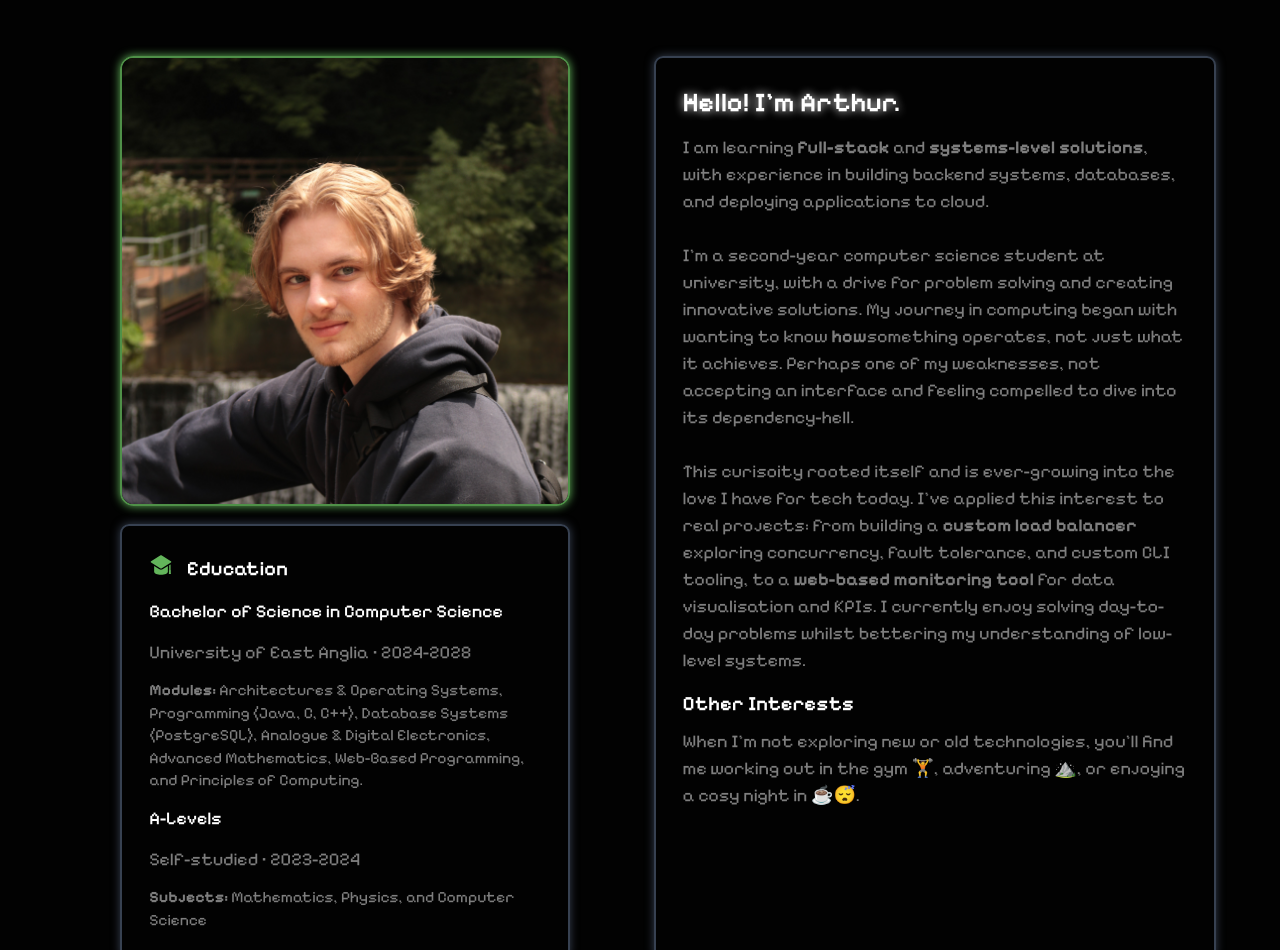
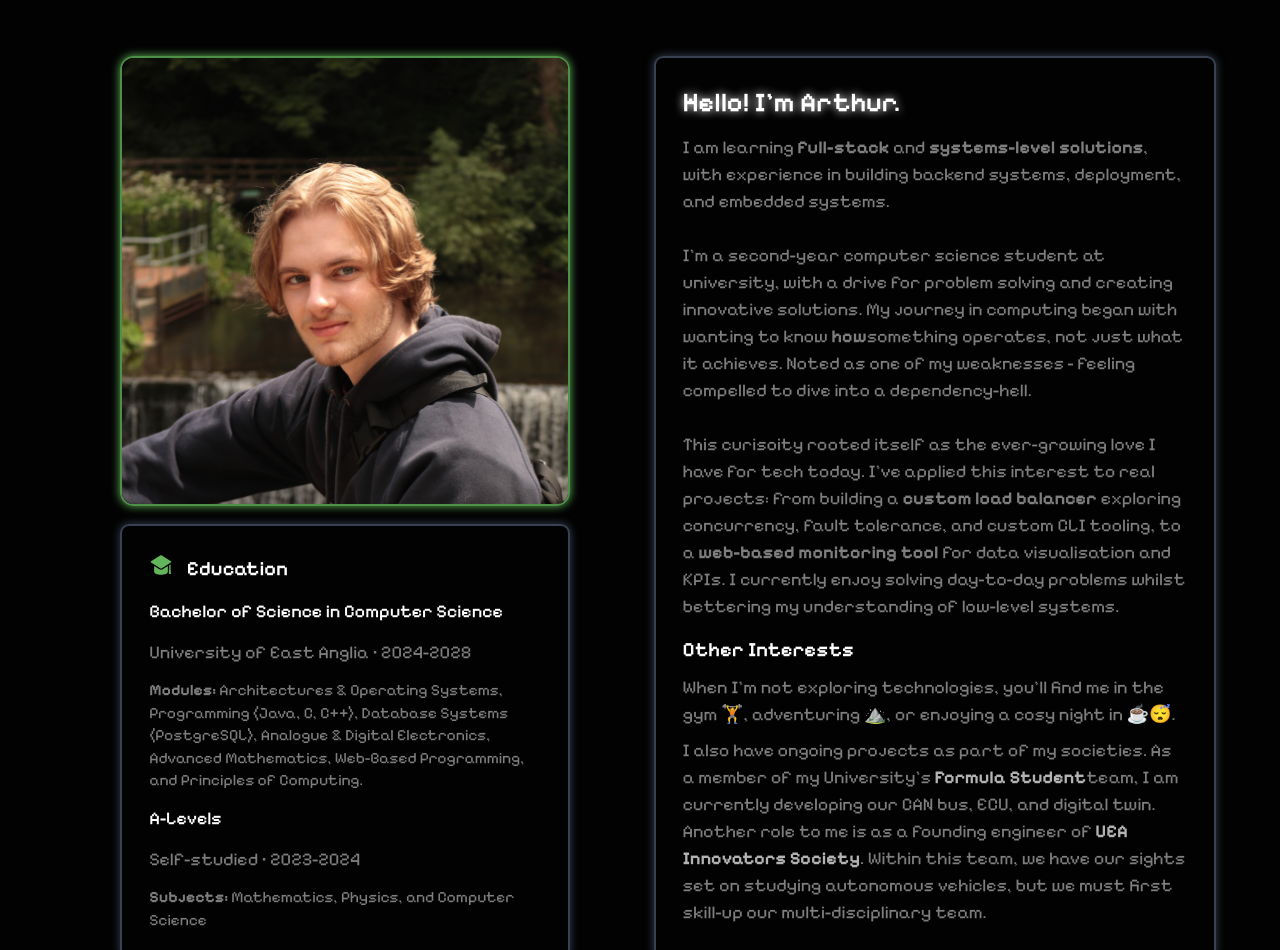
Before and after one commit to arthurstevens/portfolio, a React (Vite) app: page / in a window 1280 px wide. Shown: the part 1100-2050 px from the top of the page. Built offline with nearby package versions, Linux system fonts and the light colour scheme.

Commit message:
feat(about): add societies

```diff
--- a/src/components/About.tsx
+++ b/src/components/About.tsx
@@ -40,15 +40,15 @@ const About = () => (
             <h3 className="text-2xl font-semibold text-shadow-[0_0px_10px_theme(colors.primary)]">Hello! I'm Arthur.</h3>
             {/* About */}
             <p className="text-secondary">
-              I am learning <strong>full-stack</strong> and <strong>systems-level solutions</strong>, with experience in building backend systems, databases, and
-              deploying applications to cloud.
+              I am learning <strong>full-stack</strong> and <strong>systems-level solutions</strong>, with experience in building backend systems, deployment,
+              and embedded systems.
               <br /><br />
               I'm a second-year computer science student at university, with a drive for problem solving and
               creating innovative solutions. My journey in computing began with wanting to know <strong>how</strong>
-              something operates, not just what it achieves. Perhaps one of my weaknesses, not accepting an interface
-              and feeling compelled to dive into its dependency-hell.
+              something operates, not just what it achieves. Noted as one of my weaknesses - feeling compelled to dive
+              into a dependency-hell.
               <br /><br />
-              This curisoity rooted itself and is ever-growing into the love I have for tech today. I've applied this
+              This curisoity rooted itself as the ever-growing love I have for tech today. I've applied this
               interest to real projects: from building a <strong>custom load balancer</strong> exploring concurrency,
               fault tolerance, and custom CLI tooling, to a <strong>web-based monitoring tool</strong> for data visualisation
               and KPIs. I currently enjoy solving day-to-day problems whilst bettering my understanding of low-level systems.
@@ -58,7 +58,13 @@ const About = () => (
             <div className="space-y-2">
               <h4 className="text-lg font-semibold">Other Interests</h4>
               <p className="text-secondary">
-                When I'm not exploring new or old technologies, you'll find me working out in the gym 🏋️, adventuring ⛰️, or enjoying a cosy night in ☕😴.
+                When I'm not exploring technologies, you'll find me in the gym 🏋️, adventuring ⛰️, or enjoying a cosy night in ☕😴.
+              </p>
+              <p className="text-secondary">
+                I also have ongoing projects as part of my societies. As a member of my University's <strong className="text-primary/70">Formula Student</strong>
+                team, I am currently developing our CAN bus, ECU, and digital twin. Another role to me is as a founding engineer of
+                <strong className="text-primary/70"> UEA Innovators Society</strong>. Within this team, we have our sights set on studying autonomous vehicles,
+                but we must first skill-up our multi-disciplinary team.
               </p>
             </div>
           </div>
```
